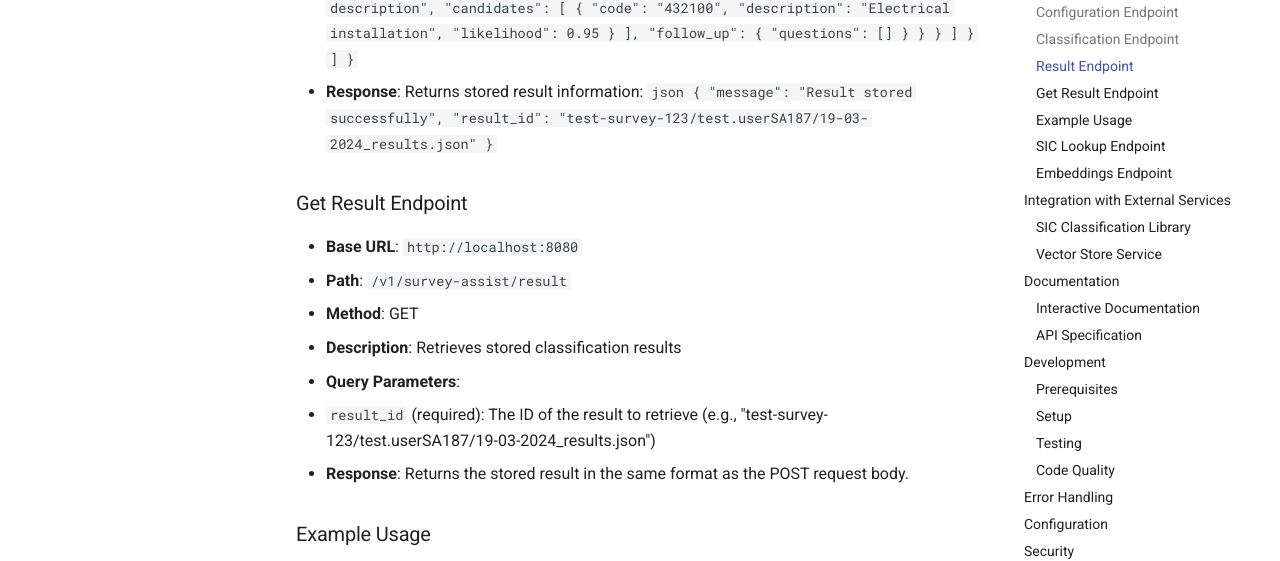
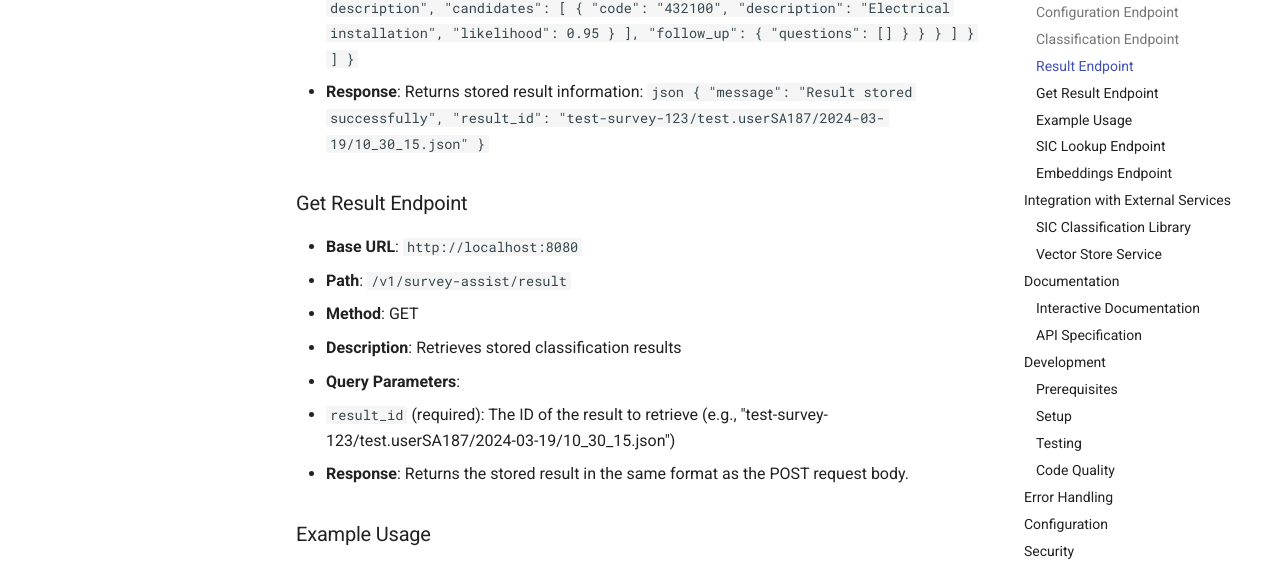
Before and after one commit to ONSdigital/survey-assist-api, an MkDocs documentation site: the page built from docs/guide.md, in a window 1280 px wide and 1400 px high, scrolled down 1937 px. Shown: the part 177-738 px from the top of the window. Built offline with MkDocs 1.6.1 and Material for MkDocs 9.7.7, drawn with Linux system fonts in a browser that asks for light colours; some of the changed text lies outside the part shown.

Commit message:
refactor bucket object store structure
this way only one folder per day and in that folder each result would be named by timestamp

````diff
--- a/docs/guide.md
+++ b/docs/guide.md
@@ -105,7 +105,7 @@
   ```json
   {
     "message": "Result stored successfully",
-    "result_id": "test-survey-123/test.userSA187/19-03-2024_results.json"
+    "result_id": "test-survey-123/test.userSA187/2024-03-19/10_30_15.json"
   }
   ```
 
@@ -115,7 +115,7 @@
 - **Method**: GET
 - **Description**: Retrieves stored classification results
 - **Query Parameters**:
-  - `result_id` (required): The ID of the result to retrieve (e.g., "test-survey-123/test.userSA187/19-03-2024_results.json")
+  - `result_id` (required): The ID of the result to retrieve (e.g., "test-survey-123/test.userSA187/2024-03-19/10_30_15.json")
 - **Response**: Returns the stored result in the same format as the POST request body.
 
 ### Example Usage
@@ -168,7 +168,7 @@
   }'
 
 # Retrieve a result
-curl -X GET "http://localhost:8080/v1/survey-assist/result?result_id=test-survey-123/test.userSA187/19-03-2024_results.json"
+curl -X GET "http://localhost:8080/v1/survey-assist/result?result_id=test-survey-123/test.userSA187/2024-03-19/10_30_15.json"
 ```
 
 ### SIC Lookup Endpoint
````
Also changed, not shown: 2 other files.
